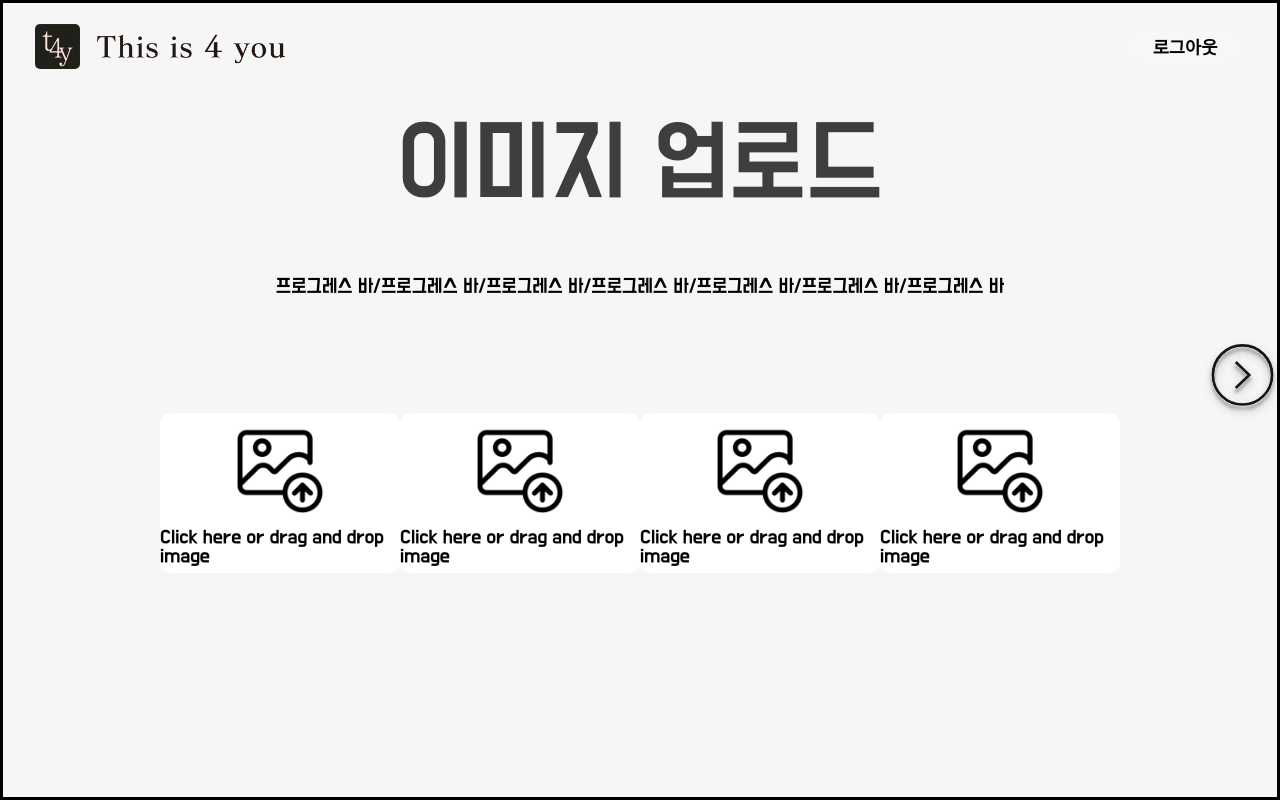
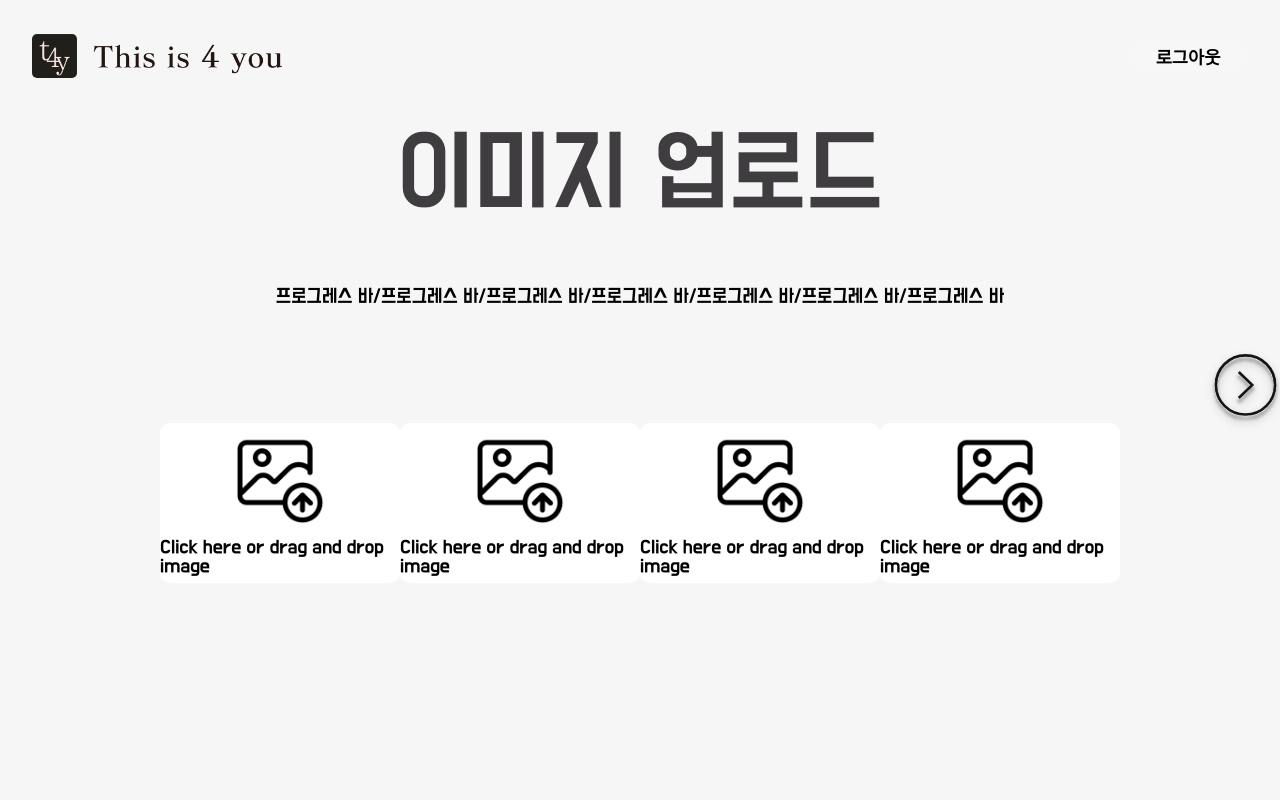
Before and after one commit to 2023SB-TeamJ/2023SB-Team-J, a React (Create React App) app in the folder frontend/: page /upload in a window 1280 px wide. Built offline with nearby package versions, Linux system fonts and the light colour scheme.

Commit message:
design : 디자인 테스트

```diff
--- a/frontend/src/components/Header.jsx
+++ b/frontend/src/components/Header.jsx
@@ -58,7 +58,7 @@ function Header() {
 export default Header;
 const Container = styled.div`
   display: flex;
-  padding-top: 1.2rem;
+  padding-top: 2rem;
   padding-left: 2rem;
   padding-right: 2rem;
   align-items: center;
--- a/frontend/src/pages/AlbumPage.jsx
+++ b/frontend/src/pages/AlbumPage.jsx
@@ -16,7 +16,6 @@ import { motion } from 'framer-motion';
 // import UploadBtn from '../components/UploadBtn';
 import Header from '../components/HeaderAlbum';
 import AlbumDetailModal from '../components/AlbumDetailModal';
-import PlusBtn from '../assets/images/plusBtn.png';
 import Loading from '../components/Loading';
 
 function AlbumPage() {
@@ -74,8 +73,9 @@ function AlbumPage() {
           <AddBtn
             onClick={() => navigate('/choose')}
             whileHover={{ scale: 1.2 }}
-            whileTap={{ borderRadius: '50%' }}
-          />
+          >
+            START
+          </AddBtn>
           <MyMasonryGrid
             breakpointCols={breakpointColumnObj}
             className="my-masonry-grid"
@@ -134,15 +134,20 @@ const MainWrap = styled.div`
   background-color: #f6f6f6;
 `;
 
-const AddBtn = styled(motion.div)`
+const AddBtn = styled(motion.button)`
   position: absolute;
   top: -9rem;
   left: 0;
   right: 0;
   margin: 0 auto;
-  width: 60px; // width 추가
-  height: 60px; // height 추가
-  background: url(${PlusBtn}) no-repeat center/cover;
+  width: 10rem; // width 추가
+  height: 3.5rem; // height 추가
+  background-color: #f1f1f1;
+  border-radius: 30px;
+  color: #1f1f1f;
+  font-size: 1.2rem;
+  font-family: 'Pretendard-Regular';
+  border: 1.5px solid #1f1f1f;
 
   &:hover {
     cursor: pointer;
--- a/frontend/src/pages/ChooseFramePage.jsx
+++ b/frontend/src/pages/ChooseFramePage.jsx
@@ -23,8 +23,8 @@ function ChooseFramePage() {
   return (
     <div>
       <Container>
+        <Header />
         <MainWrap>
-          <Header />
           <TitleWrap>
             <Title>프레임 선택</Title>
           </TitleWrap>
@@ -74,10 +74,9 @@ const Container = styled.div`
 `;
 const MainWrap = styled.div`
   max-width: 1440px;
-  height: 100vh;
+  height: 100%;
   margin: 0 auto;
   flex-shrink: 0;
-  border: 3px solid black;
   align-items: center;
 `;
 const TitleWrap = styled.div`
@@ -103,6 +102,7 @@ const ImgWrap = styled.div`
   align-items: center;
   img {
     width: 60%;
+    height: 25rem;
     display: block;
     margin-bottom: 20px;
     margin-left: 60px;
--- a/frontend/src/pages/ConvertAIPage.jsx
+++ b/frontend/src/pages/ConvertAIPage.jsx
@@ -116,7 +116,6 @@ const MainWrap = styled.div`
   height: 100vh;
   margin: 0 auto;
   flex-shrink: 0;
-  border: 3px solid black;
   align-items: center;
 `;
 
--- a/frontend/src/pages/UploadImagePage.jsx
+++ b/frontend/src/pages/UploadImagePage.jsx
@@ -131,7 +131,6 @@ const MainWrap = styled.div`
   height: 100vh;
   margin: 0 auto;
   flex-shrink: 0;
-  border: 3px solid black;
   align-items: center;
 `;
 const TitleWrap = styled.div`
```
